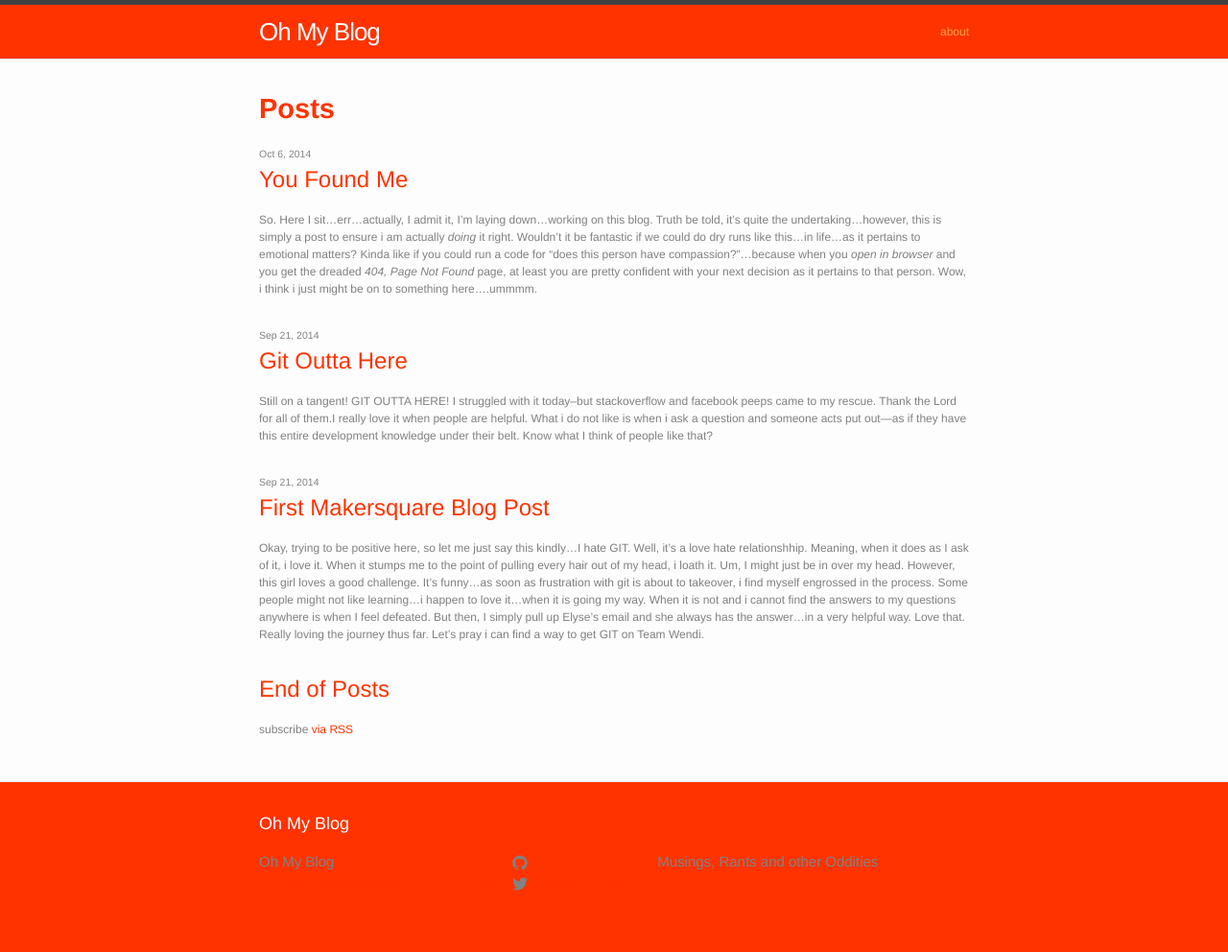
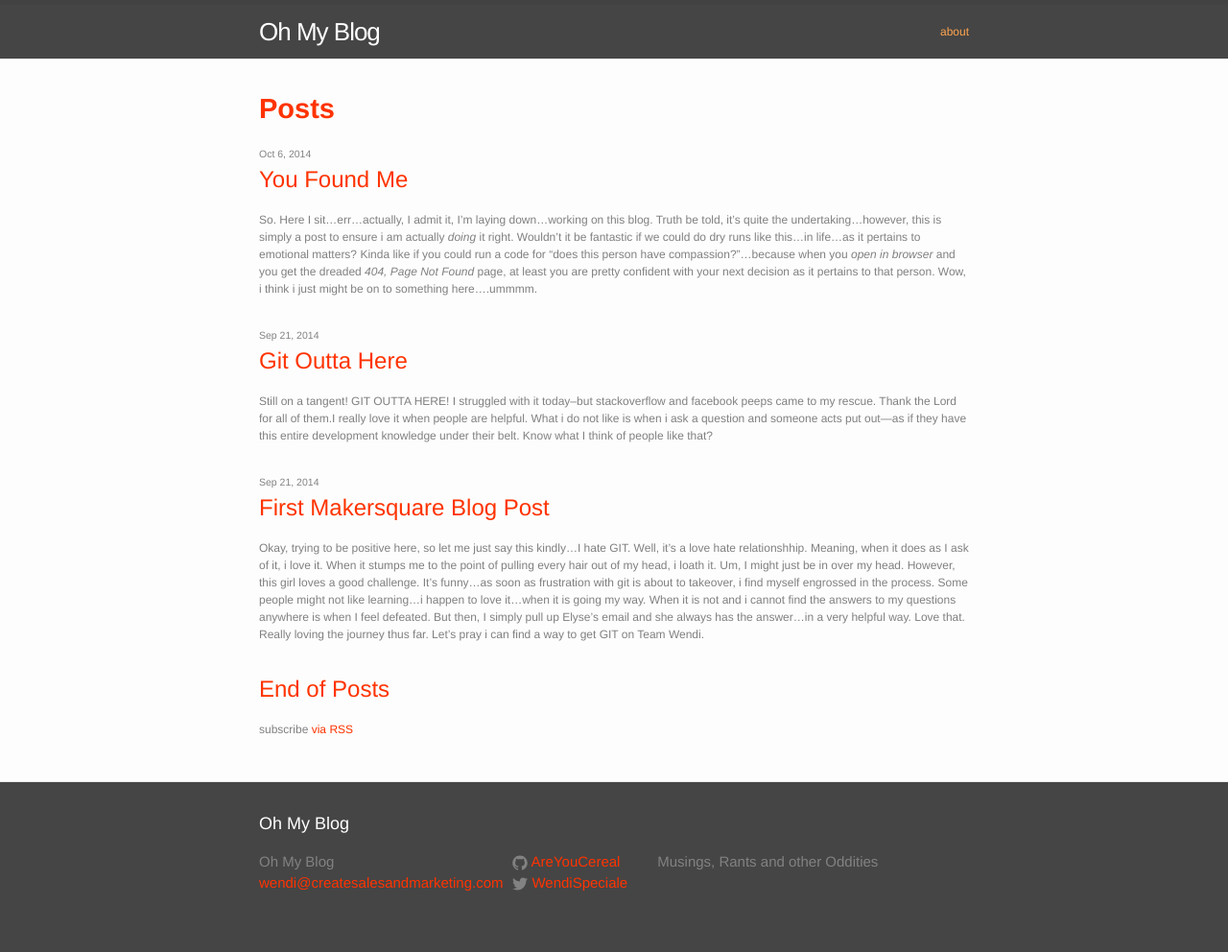
Before and after one commit to AreYouCereal/areyoucereal.github.io, a Jekyll site: the page built from index.html, in a window 1280 px wide. Shown: the whole page at 96% size. Built offline with Jekyll 4.4.1, drawn with Linux system fonts in a browser that asks for light colours.

Commit message:
gray backround for header footer

```diff
--- a/_sass/_layout.scss
+++ b/_sass/_layout.scss
@@ -3,7 +3,7 @@
  */
 .site-header {
     border-top: 5px solid $grey-color-dark;
-    background-color: #FF3300;
+    background-color: #454545;
     border-bottom: 1px solid $grey-color-light;
     min-height: 56px;
 
@@ -96,7 +96,7 @@
  */
 .site-footer {
     border-top: 1px solid $grey-color-light;
-    background-color: #ff3300;
+    background-color: #454545;
     padding: $spacing-unit 0;
 }
 
```
